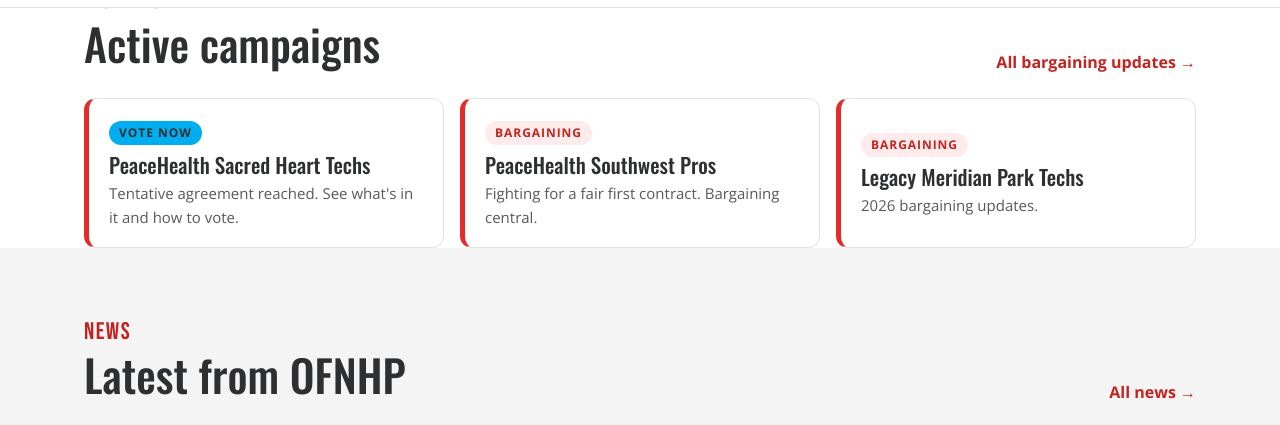
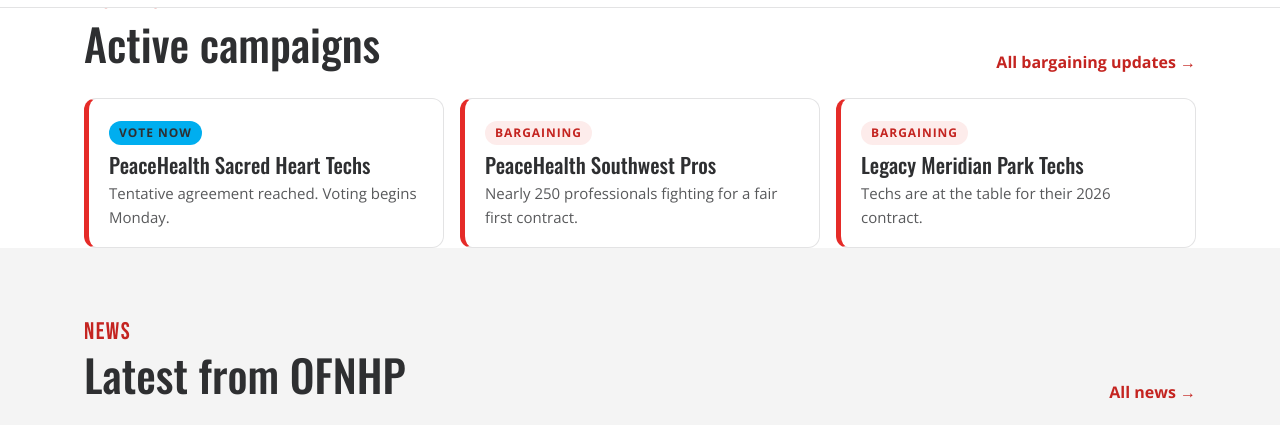
Before and after one commit to xadnder/unionworks, a Jekyll site: the page built from index.html, in a window 1280 px wide and 900 px high, scrolled down 857 px, cut to the strip 77-502 px from the top of the window. Built offline with Jekyll 4.4.1, drawn with Linux system fonts in a browser that asks for light colours.

Commit message:
Revise campaign details in home.yml
Updated campaign texts and actions for clarity.

```diff
--- a/_data/home.yml
+++ b/_data/home.yml
@@ -11,20 +11,25 @@ tasks:
   - { icon: steward,   title: "Find my steward",        url: "https://ofnhp.aft.org/steward-roster", text: "A trained coworker who can answer questions and back you up.", go: "See the roster" }
   - { icon: grievance, title: "File a grievance",       url: "https://ofnhp.aft.org/grievance-form", text: "Think your contract was violated? Start the process here.", go: "Open the form" }
 
-# Active campaigns: retire a line when the fight ends.
-# status: "vote" shows a bright "Vote now" badge; anything else shows as written.
+# Active campaigns: retire one when the fight ends.
+# status: "vote" makes the card dark with a bright "Vote now" badge (use it for
+#   anything members must act on now). Any other word shows as a quiet label.
+# action: the words on the card's link line. Say what clicking does.
 campaigns:
   - title: "PeaceHealth Sacred Heart Techs"
     status: "vote"
-    text: "Tentative agreement reached. See what's in it and how to vote."
+    text: "Tentative agreement reached. Voting begins Monday."
+    action: "See the TA and how to vote"
     url: "https://ofnhp.aft.org/news/sacred-heart-techs-have-tentative-agreement-voting-begins-monday"
   - title: "PeaceHealth Southwest Pros"
     status: "Bargaining"
-    text: "Fighting for a fair first contract. Bargaining central."
+    text: "Nearly 250 professionals fighting for a fair first contract."
+    action: "Follow bargaining"
     url: "https://ofnhp.aft.org/bargaining-updates/phsw-pro-bargaining-central-0"
   - title: "Legacy Meridian Park Techs"
     status: "Bargaining"
-    text: "2026 bargaining updates."
+    text: "Techs are at the table for their 2026 contract."
+    action: "Follow bargaining"
     url: "https://ofnhp.aft.org/legacy-meridian-park-bargaining-updates-2026"
 
 # News cards: the first one shows larger. Keep it to three.
```
